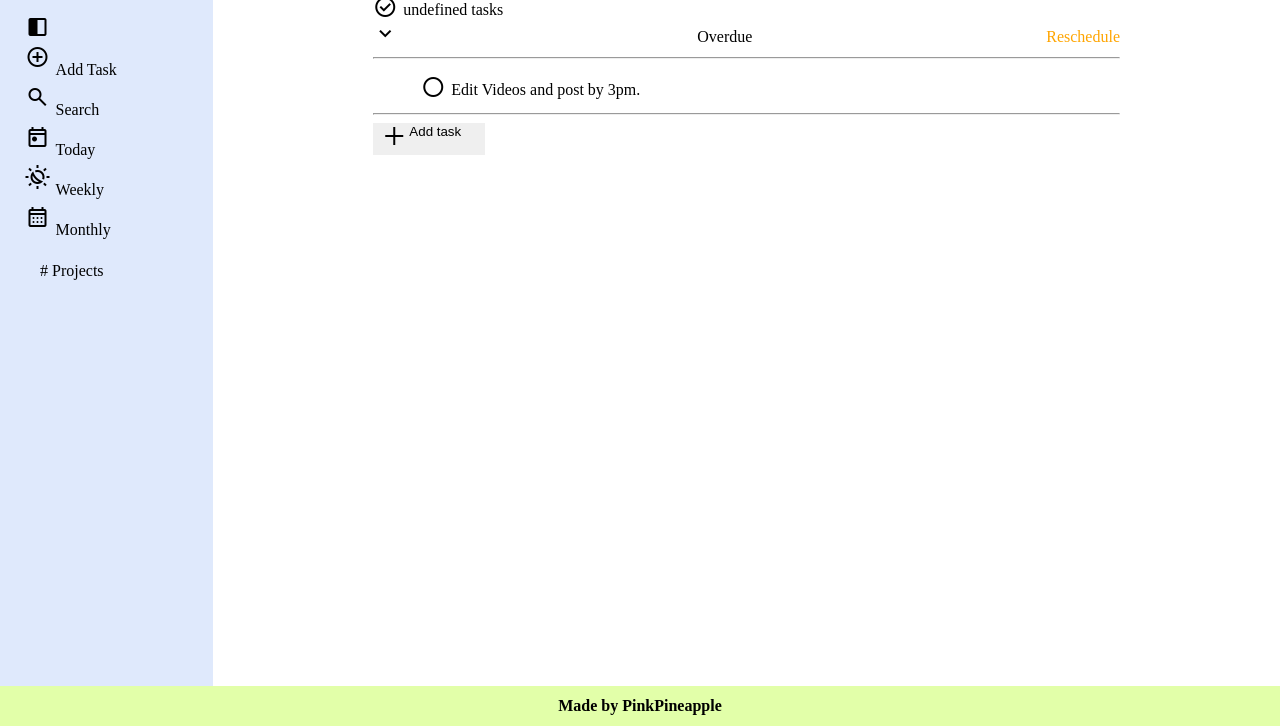
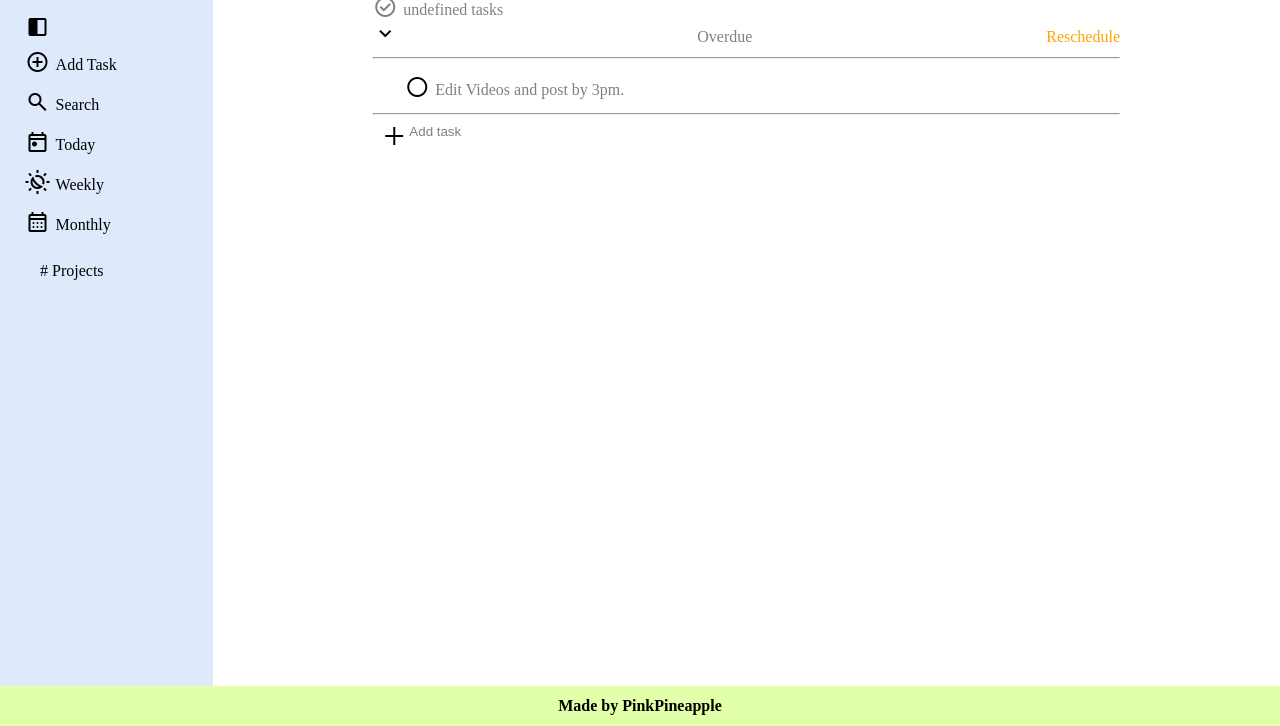
Before and after one commit to PinkPineapplee/todo02odin, a website built with webpack: page src/template.html in a window 1280 px wide. Shown: the part 74-800 px from the top of the page. Built offline with nearby package versions, Linux system fonts and the light colour scheme.

Commit message:
add text styles to navbar

```diff
--- a/src/styles.css
+++ b/src/styles.css
@@ -69,14 +69,14 @@ span, img{
 
 .profile li, .myProjects li{
    height: 2.5rem;
-   width: 100%;
+   width: 80%;
    text-align: start;
    list-style: none;
 
 }
 
 .profile li:hover , .myProjects li:hover{
-    background-color:rgb(242, 242, 252) ;
+    background-color:rgb(222, 222, 232) ;
     cursor: pointer;
 }
  /* styles for createToday */
@@ -118,11 +118,14 @@ span, img{
 
 nav ul li{
     display: flex;
+    align-items: center;
+
 }
 .todayContainer p{
     margin: 0;
     display: flex;
     align-items: center;
+    color: gray;
 
 }
 .todayContainer ul{
@@ -165,7 +168,7 @@ form{
 }
 #todos{
     list-style: none;
-    margin-left: 3rem;
+    margin-left: 2rem;
     margin-top: 1rem;
     display: flex;
 
@@ -210,4 +213,5 @@ form{
     width: 7rem;
     display: flex;
     border:none;
+    background-color: white;
 }
```
